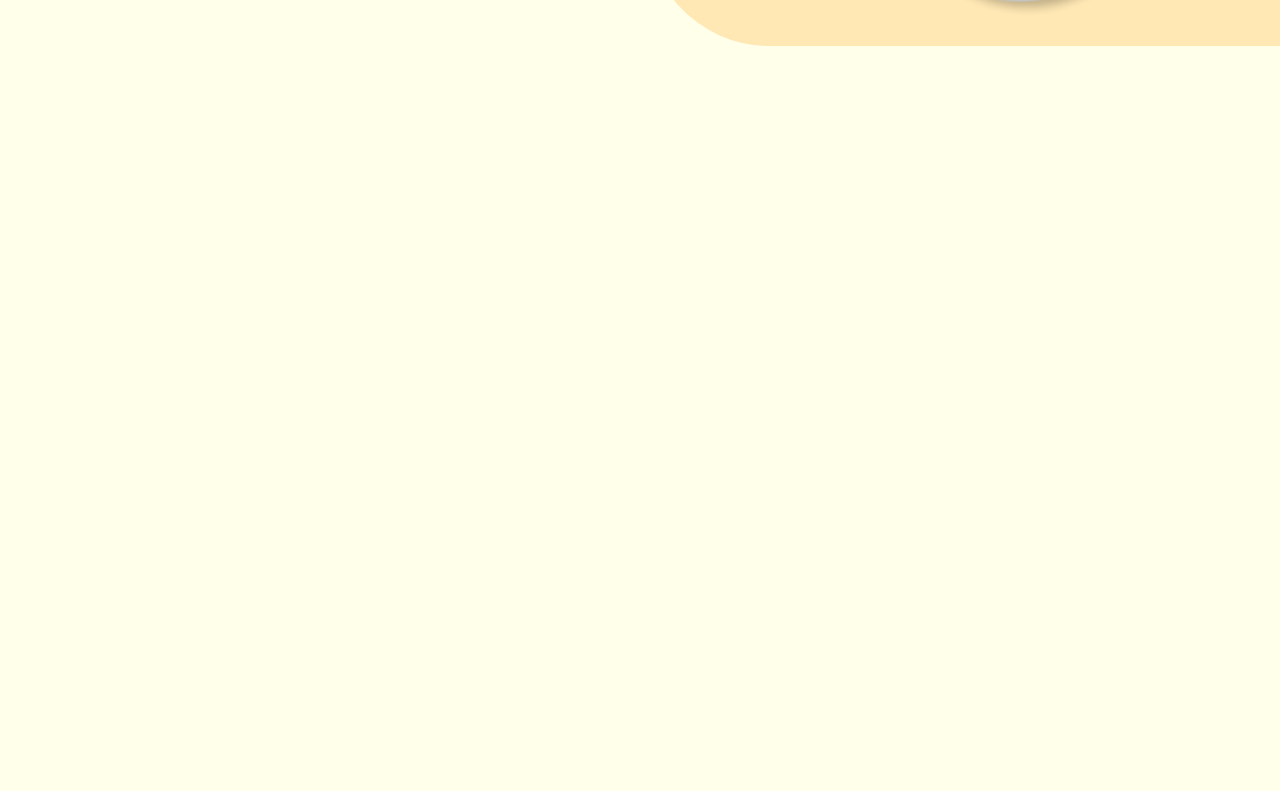
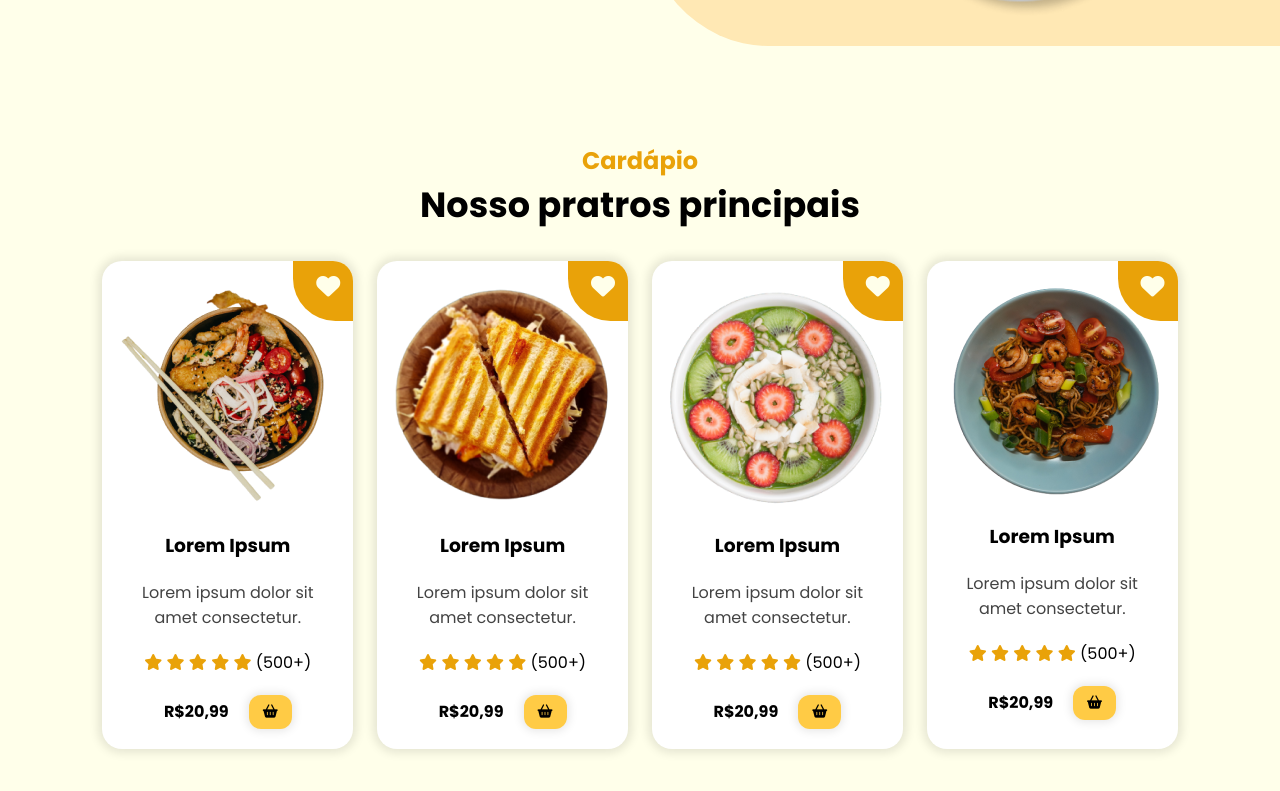
Before and after one commit to elerijunior/Landing-page-rest, a plain HTML site: page index.html in a window 1280 px wide. Shown: the part 759-1550 px from the top of the page. Before the commit the page ends 805 px from the top, so only its background shows below. Drawn offline with nearby package versions, Linux system fonts and the light colour scheme.

Commit message:
menu da laddingpage

```diff
--- a/index.html
+++ b/index.html
@@ -8,6 +8,7 @@
     <link rel="stylesheet" href="src/styles/styles.css">
     <link rel="stylesheet" href="src/styles/navheader.css">
     <link rel="stylesheet" href="src/styles/home.css">
+    <link rel="stylesheet" href="src/styles/menu.css">
     <title>Document</title>
 </head>
 <body>
@@ -77,6 +78,108 @@
 
         </section>
 
+        <section id="menu">
+            <h2 class="section_title">Cardápio</h2>
+            <h3 class="section_subtitle">Nosso pratros principais</h3>
+            <div id="dishes">
+                <div class="dish">
+                    <div class="dish_heart">
+                        <i class="fa-solid fa-heart"></i>
+                    </div>
+                <img src="src/images/dish.png" class="dish_image" alt="">
+                <h3 class="dish_title">Lorem Ipsum</h3>
+                <span class="dish_description">Lorem ipsum dolor sit amet consectetur.</span>
+                <div class="dish_rate">
+                    <i class="fa-solid fa-star"></i>
+                    <i class="fa-solid fa-star"></i>
+                    <i class="fa-solid fa-star"></i>
+                    <i class="fa-solid fa-star"></i>
+                    <i class="fa-solid fa-star"></i>
+                    <span>(500+)</span>
+                </div>
+                    <div class="dish_price">
+                        <h4>R$20,99</h4>
+                        <button class="btn_default">
+                            <i class="fa-solid fa-basket-shopping"></i>
+                        </button>
+                    </div>
+                </div>
+
+                <div class="dish">
+                    <div class="dish_heart">
+                        <i class="fa-solid fa-heart"></i>
+                    </div>
+                <img src="src/images/dish2.png" class="dish_image" alt="">
+                <h3 class="dish_title">Lorem Ipsum</h3>
+                <span class="dish_description">Lorem ipsum dolor sit amet consectetur.</span>
+                <div class="dish_rate">
+                    <i class="fa-solid fa-star"></i>
+                    <i class="fa-solid fa-star"></i>
+                    <i class="fa-solid fa-star"></i>
+                    <i class="fa-solid fa-star"></i>
+                    <i class="fa-solid fa-star"></i>
+                    <span>(500+)</span>
+                </div>
+                    <div class="dish_price">
+                        <h4>R$20,99</h4>
+                        <button class="btn_default">
+                            <i class="fa-solid fa-basket-shopping"></i>
+                        </button>
+                    </div>
+                </div>
+
+                <div class="dish">
+                    <div class="dish_heart">
+                        <i class="fa-solid fa-heart"></i>
+                    </div>
+                <img src="src/images/dish3.png" class="dish_image" alt="">
+                <h3 class="dish_title">Lorem Ipsum</h3>
+                <span class="dish_description">Lorem ipsum dolor sit amet consectetur.</span>
+                <div class="dish_rate">
+                    <i class="fa-solid fa-star"></i>
+                    <i class="fa-solid fa-star"></i>
+                    <i class="fa-solid fa-star"></i>
+                    <i class="fa-solid fa-star"></i>
+                    <i class="fa-solid fa-star"></i>
+                    <span>(500+)</span>
+                </div>
+                    <div class="dish_price">
+                        <h4>R$20,99</h4>
+                        <button class="btn_default">
+                            <i class="fa-solid fa-basket-shopping"></i>
+                        </button>
+                    </div>
+                </div>
+
+                <div class="dish">
+                    <div class="dish_heart">
+                        <i class="fa-solid fa-heart"></i>
+                    </div>
+                <img src="src/images/dish4.png" class="dish_image" alt="">
+                <h3 class="dish_title">Lorem Ipsum</h3>
+                <span class="dish_description">Lorem ipsum dolor sit amet consectetur.</span>
+                <div class="dish_rate">
+                    <i class="fa-solid fa-star"></i>
+                    <i class="fa-solid fa-star"></i>
+                    <i class="fa-solid fa-star"></i>
+                    <i class="fa-solid fa-star"></i>
+                    <i class="fa-solid fa-star"></i>
+                    <span>(500+)</span>
+                </div>
+                    <div class="dish_price">
+                        <h4>R$20,99</h4>
+                        <button class="btn_default">
+                            <i class="fa-solid fa-basket-shopping"></i>
+                        </button>
+                    </div>
+                </div>
+
+
+
+
+            </div>
+        </section>
+
     </main>
     <script src="src/javascript/script.js"></script>
 </body>
--- a/src/styles/home.css
+++ b/src/styles/home.css
@@ -74,3 +74,25 @@
     top: 0; right: 0;
     z-index: 1;
 }
+
+@media screen and (max-width:1170px){
+    #home{
+        min-height: 100%;
+        padding-top: 0px;
+    }
+    #banner,
+    #banner img,
+    #home .shape{
+        display: none;
+    }
+    #cta{
+        width: 100%;
+        text-align: center;
+        align-items: center;
+    }
+}
+@media screen and (max-width:450px){
+    #phone_button button {
+        display: none;
+    }
+}
--- /dev/null
+++ b/src/styles/menu.css
@@ -0,0 +1,60 @@
+@charset "UTF-8";
+
+#menu{
+    display: flex;
+    flex-direction: column;
+    align-items: center;
+    justify-content: center;
+    min-height: 100vh;
+}
+
+#dishes{
+    width: 100%;
+    display: flex;
+    justify-content: center;
+    gap: 24px;
+    margin-top: 30px;;
+}
+
+.dish{
+    display: flex;
+    flex-direction: column;
+    align-items: center;
+    background-color: #ffffff;
+    border-radius: 20px;
+    box-shadow: 0px 0px 10px 4px rgba(0, 0, 0, 0.1);
+    gap: 20px;
+    width: 25%;
+    padding: 20px;
+    position: relative;
+    overflow: hidden;
+}
+
+.dish_heart{
+    position: absolute;
+    background-color: var(--cor5);
+    display: flex;
+    align-items: center;
+    justify-content: center;
+    font-size: 1.5rem;
+    color: var(--cor1);
+    width: 70px; height: 70px;
+    right: -10px;
+    top: -10px;
+    border-radius: 0px 37.5px 0px 42.5px;
+}
+
+.dish_description{
+    color: var(--cor6);
+    text-align: center;
+}
+
+.dish_rate > i {
+    color: var(--cor5);
+}
+
+.dish_price{
+    display: flex;
+    align-items: center;
+    gap: 20px;
+}
--- a/src/styles/styles.css
+++ b/src/styles/styles.css
@@ -12,6 +12,8 @@
     --cor2:#ffcb45;
     --cor3:#1d1d1d;
     --cor4:#ffe8b4;
+    --cor5:#e9a209;
+    --cor6:#434343;
 }
 
 body{
@@ -61,3 +63,12 @@ section{
 .social_media_buttons > a:hover{
     box-shadow: 0px 0px 12px 8px rgba(0, 0, 0, 0.1);
 }
+
+.section_title{
+    color: var(--cor5);
+    font-size: 1.5rem;
+}
+
+.section_subtitle{
+    font-size: 2.1875rem;
+}
```
Also changed, not shown: src/images/dish.png (added), src/images/dish2.png (added), src/images/dish3.png (added), src/images/dish4.png (added).
